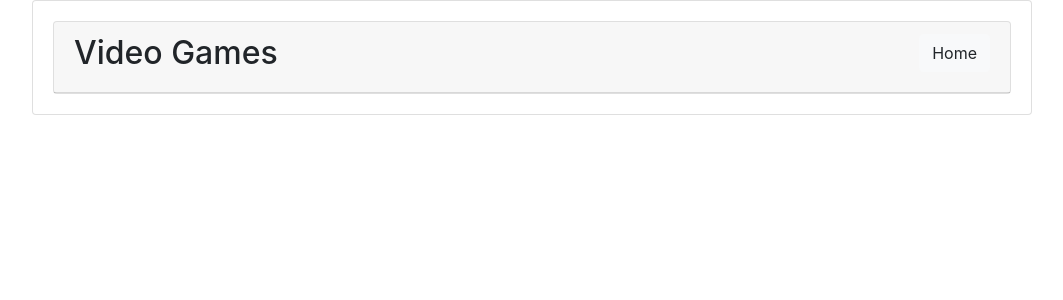
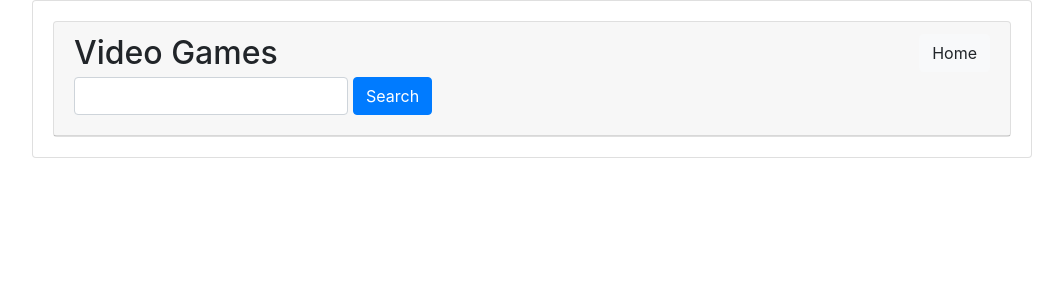
Before and after one commit to felipevof/video-rental-manager, a Flask app: page /video_games in a window 1280 px wide. Shown: the top 300 px of the page, without its empty margins (108-1171 px from the left). Run offline with Flask 2, Linux system fonts and the light colour scheme; data that the repository does not hold is empty; some libraries are stand-ins or nearby versions.

```diff
--- a/presentation/utils.py
+++ b/presentation/utils.py
@@ -1,4 +1,4 @@
-from flask import render_template, abort, url_for, redirect
+from flask import render_template, abort, url_for, redirect, request
 
 
 def build_context(additional_fields=None):
@@ -14,7 +14,14 @@ def build_context(additional_fields=None):
 
 
 def list_response(model, session, template):
-    objects = session.query(model).all()
+    q = request.args.get('q', None)
+    if q:
+        query = model.filter_by_str(session, q)
+    else:
+        query = session.query(model)
+
+    objects = query.all()
+
     return render_template(template, **build_context({'objects': objects}))
 
 
--- a/static/js/helpers.js
+++ b/static/js/helpers.js
@@ -11,4 +11,10 @@ $(document).ready(function(){
 		    }
 		});
 	});
+
+	$("#search_button").on("click", function(e){
+	    e.preventDefault();
+	    var values = $('#search_form').serialize();
+	    window.location.href = $('#search_form').attr('action') + '?q=' + values.split('=')[1];
+	});
 });
--- a/static/styles/base.css
+++ b/static/styles/base.css
@@ -14,3 +14,11 @@ body
 	width: 1000px;
   	margin: auto;
 }
+
+#search_button {
+	margin-left: 5px;
+}
+
+#search_form {
+	margin-top: 5px;
+}
--- a/templates/client/list.html
+++ b/templates/client/list.html
@@ -4,6 +4,10 @@
   <h2>
   	Clients
   	<a class="btn btn-light float-right" href="{{ url_for('home') }}" role="button">Home</a>
+    <form class="form-inline" id="search_form" action="{{ url_for('client_list') }}">
+      <input type="text" name="query" class="form-control" />
+      <button id="search_button" class="btn btn-primary">Search</button>
+    </form>
   </h2>
 {% endblock %}
 
--- a/templates/credit_card/list.html
+++ b/templates/credit_card/list.html
@@ -4,6 +4,10 @@
   <h2>
   	Credit Cards
   	<a class="btn btn-light float-right" href="{{ url_for('home') }}" role="button">Home</a>
+    <form class="form-inline" id="search_form" action="{{ url_for('credit_card_list') }}">
+      <input type="text" name="query" class="form-control" />
+      <button id="search_button" class="btn btn-primary">Search</button>
+    </form>
   </h2>
 {% endblock %}
 
--- a/templates/employee/list.html
+++ b/templates/employee/list.html
@@ -4,6 +4,10 @@
   <h2>
   	Employees
   	<a class="btn btn-light float-right" href="{{ url_for('home') }}" role="button">Home</a>
+    <form class="form-inline" id="search_form" action="{{ url_for('employee_list') }}">
+      <input type="text" name="query" class="form-control" />
+      <button id="search_button" class="btn btn-primary">Search</button>
+    </form>
   </h2>
 {% endblock %}
 
--- a/templates/rentable/animated_movie/list.html
+++ b/templates/rentable/animated_movie/list.html
@@ -4,6 +4,10 @@
   <h2>
   	Animated Movies
   	<a class="btn btn-light float-right" href="{{ url_for('home') }}" role="button">Home</a>
+    <form class="form-inline" id="search_form" action="{{ url_for('animated_movie_list') }}">
+      <input type="text" name="query" class="form-control" />
+      <button id="search_button" class="btn btn-primary">Search</button>
+    </form>
   </h2>
 {% endblock %}
 
--- a/templates/rentable/animated_series/list.html
+++ b/templates/rentable/animated_series/list.html
@@ -4,6 +4,10 @@
   <h2>
   	Animated Series
   	<a class="btn btn-light float-right" href="{{ url_for('home') }}" role="button">Home</a>
+    <form class="form-inline" id="search_form" action="{{ url_for('animated_series_list') }}">
+      <input type="text" name="query" class="form-control" />
+      <button id="search_button" class="btn btn-primary">Search</button>
+    </form>
   </h2>
 {% endblock %}
 
--- a/templates/rentable/documentary/list.html
+++ b/templates/rentable/documentary/list.html
@@ -4,6 +4,10 @@
   <h2>
   	Documentaries
   	<a class="btn btn-light float-right" href="{{ url_for('home') }}" role="button">Home</a>
+    <form class="form-inline" id="search_form" action="{{ url_for('documentary_list') }}">
+      <input type="text" name="query" class="form-control" />
+      <button id="search_button" class="btn btn-primary">Search</button>
+    </form>
   </h2>
 {% endblock %}
 
--- a/templates/rentable/documentary_series/list.html
+++ b/templates/rentable/documentary_series/list.html
@@ -4,6 +4,10 @@
   <h2>
   	Documentary Series
   	<a class="btn btn-light float-right" href="{{ url_for('home') }}" role="button">Home</a>
+    <form class="form-inline" id="search_form" action="{{ url_for('documentary_series_list') }}">
+      <input type="text" name="query" class="form-control" />
+      <button id="search_button" class="btn btn-primary">Search</button>
+    </form>
   </h2>
 {% endblock %}
 
--- a/templates/rentable/live_action_movie/list.html
+++ b/templates/rentable/live_action_movie/list.html
@@ -4,6 +4,10 @@
   <h2>
   	Live Action Movies
   	<a class="btn btn-light float-right" href="{{ url_for('home') }}" role="button">Home</a>
+    <form class="form-inline" id="search_form" action="{{ url_for('live_action_movie_list') }}">
+      <input type="text" name="query" class="form-control" />
+      <button id="search_button" class="btn btn-primary">Search</button>
+    </form>
   </h2>
 {% endblock %}
 
--- a/templates/rentable/live_action_series/list.html
+++ b/templates/rentable/live_action_series/list.html
@@ -4,6 +4,10 @@
   <h2>
   	Live Action Series
   	<a class="btn btn-light float-right" href="{{ url_for('home') }}" role="button">Home</a>
+    <form class="form-inline" id="search_form" action="{{ url_for('live_action_series_list') }}">
+      <input type="text" name="query" class="form-control" />
+      <button id="search_button" class="btn btn-primary">Search</button>
+    </form>
   </h2>
 {% endblock %}
 
--- a/templates/rentable/musical_show/list.html
+++ b/templates/rentable/musical_show/list.html
@@ -4,6 +4,10 @@
   <h2>
   	Musical Shows
   	<a class="btn btn-light float-right" href="{{ url_for('home') }}" role="button">Home</a>
+    <form class="form-inline" id="search_form" action="{{ url_for('musical_show_list') }}">
+      <input type="text" name="query" class="form-control" />
+      <button id="search_button" class="btn btn-primary">Search</button>
+    </form>
   </h2>
 {% endblock %}
 
--- a/templates/rentable/sports_event/list.html
+++ b/templates/rentable/sports_event/list.html
@@ -4,6 +4,10 @@
   <h2>
   	Sports Events
   	<a class="btn btn-light float-right" href="{{ url_for('home') }}" role="button">Home</a>
+    <form class="form-inline" id="search_form" action="{{ url_for('sports_event_list') }}">
+      <input type="text" name="query" class="form-control" />
+      <button id="search_button" class="btn btn-primary">Search</button>
+    </form>
   </h2>
 {% endblock %}
 
--- a/templates/rentable/stand_up_comedy_special/list.html
+++ b/templates/rentable/stand_up_comedy_special/list.html
@@ -4,6 +4,10 @@
   <h2>
   	Stand-up Comedy Specials
   	<a class="btn btn-light float-right" href="{{ url_for('home') }}" role="button">Home</a>
+    <form class="form-inline" id="search_form" action="{{ url_for('stand_up_comedy_special_list') }}">
+      <input type="text" name="query" class="form-control" />
+      <button id="search_button" class="btn btn-primary">Search</button>
+    </form>
   </h2>
 {% endblock %}
 
--- a/templates/rentable/video_game/list.html
+++ b/templates/rentable/video_game/list.html
@@ -4,6 +4,10 @@
   <h2>
   	Video Games
   	<a class="btn btn-light float-right" href="{{ url_for('home') }}" role="button">Home</a>
+    <form class="form-inline" id="search_form" action="{{ url_for('video_game_list') }}">
+      <input type="text" name="query" class="form-control" />
+      <button id="search_button" class="btn btn-primary">Search</button>
+    </form>
   </h2>
 {% endblock %}
 
--- a/templates/rental_event/list.html
+++ b/templates/rental_event/list.html
@@ -4,6 +4,10 @@
   <h2>
   	Rentals
   	<a class="btn btn-light float-right" href="{{ url_for('home') }}" role="button">Home</a>
+    <form class="form-inline" id="search_form" action="{{ url_for('rental_event_list') }}">
+      <input type="text" name="query" class="form-control" />
+      <button id="search_button" class="btn btn-primary">Search</button>
+    </form>
   </h2>
 {% endblock %}
 
```
Also changed, not shown: domain/base.py (+14 -2 lines).
